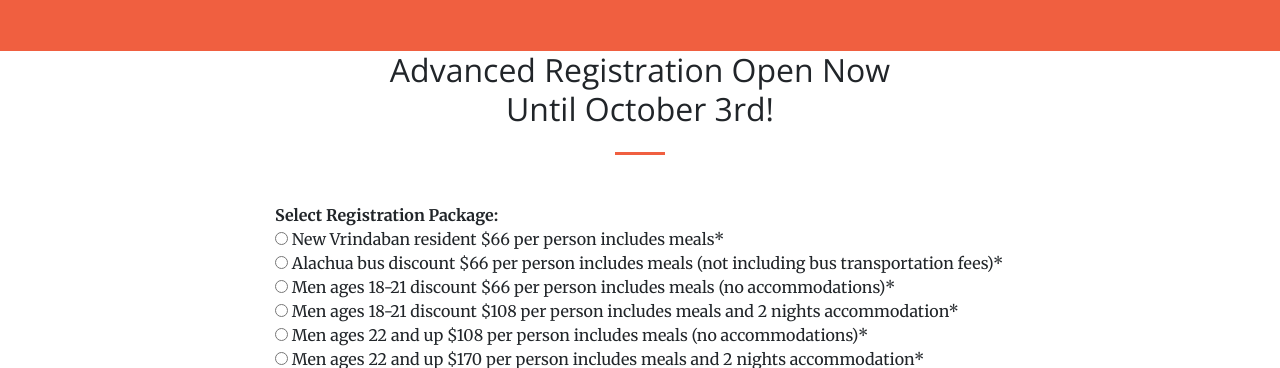
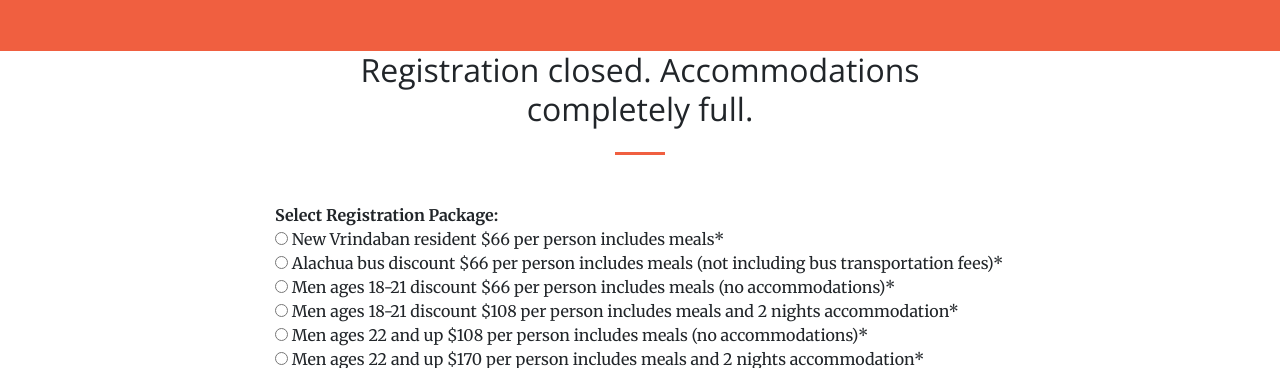
Before and after one commit to desmith/mantraretreat.org, a plain HTML site: page index.html in a window 1280 px wide. Shown: the part 7334-7702 px from the top of the page. Drawn offline with nearby package versions, Linux system fonts and the light colour scheme.

Commit message:
Registration closed. Accommodations completely full.

```diff
--- a/index.html
+++ b/index.html
@@ -687,8 +687,7 @@
           <div class="col-lg-8 mx-auto">
             <h2 class="section-heading text-center">
 
-              Advanced Registration Open Now <br/>
-              Until October 3rd!
+             Registration closed. Accommodations completely full.
 
             </h2>
             <hr class="my-4">
```
